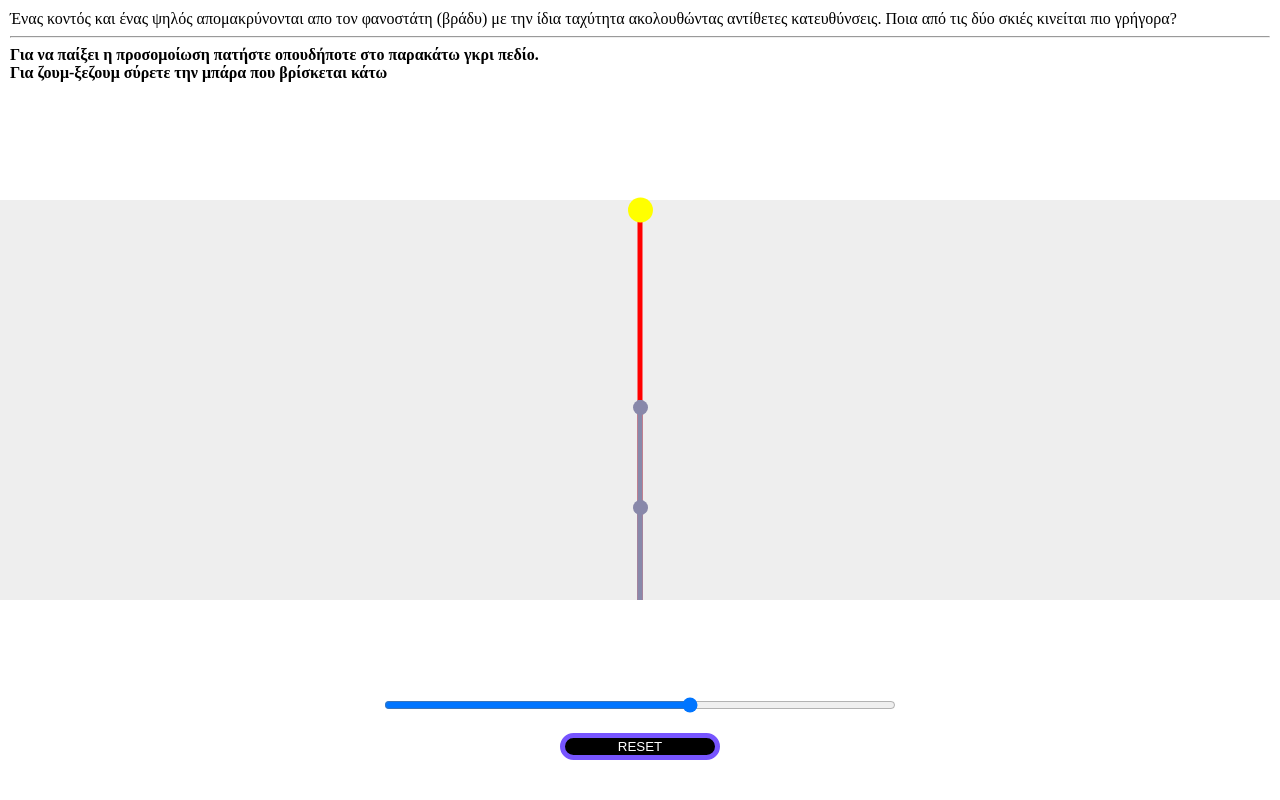
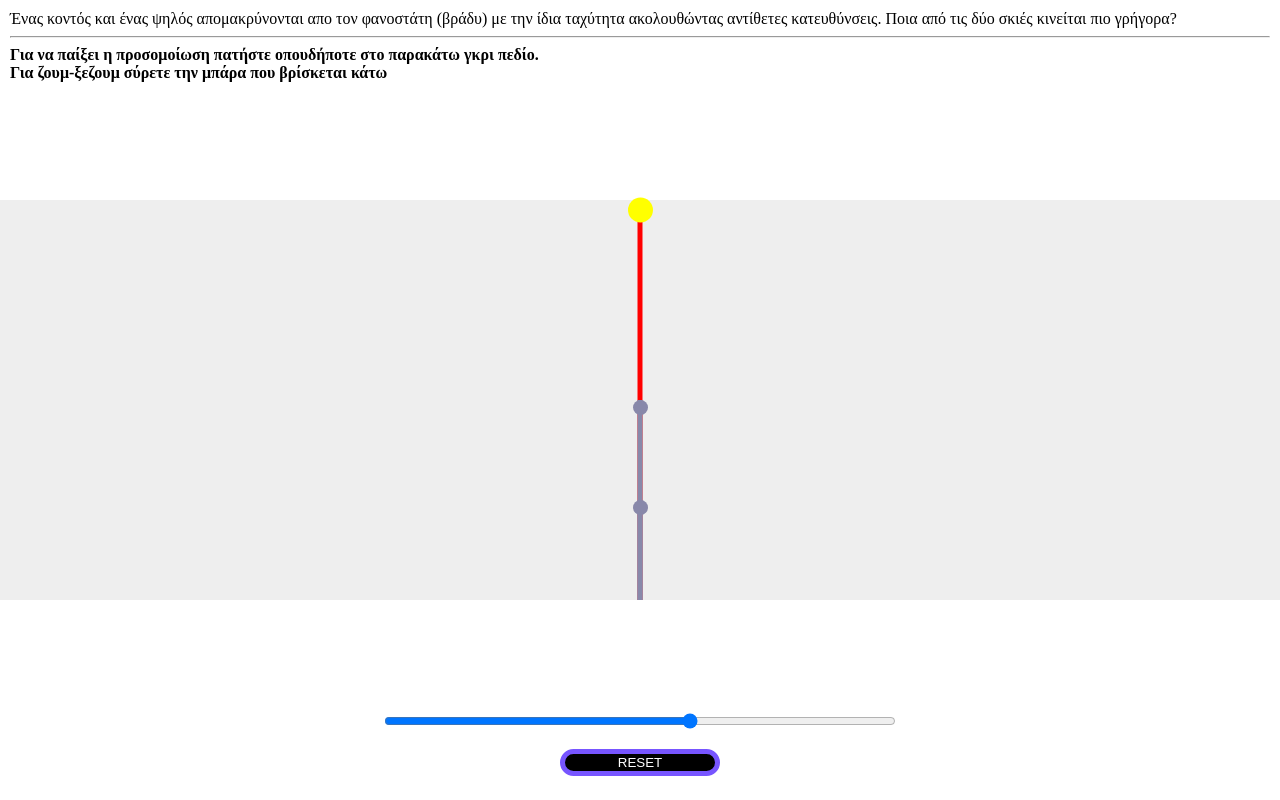
Before and after one commit to G-Myron/tall-short-simulation, a plain HTML site: page index.html in a window 1280 px wide. Drawn offline with Linux system fonts and the light colour scheme.

Commit message:
Add files via upload

```diff
--- a/style.css
+++ b/style.css
@@ -92,8 +92,8 @@ body {
 
 
 .buttons {
-    position: absolute;
-    bottom: 5vh;
+    position: fixed;
+    bottom: 3vh;
     width: 100%;
     display: flex;
     align-items: center;
@@ -102,6 +102,7 @@ body {
 
 input {
     width: 40%;
+    cursor: pointer;
 }
 
 button {
```
